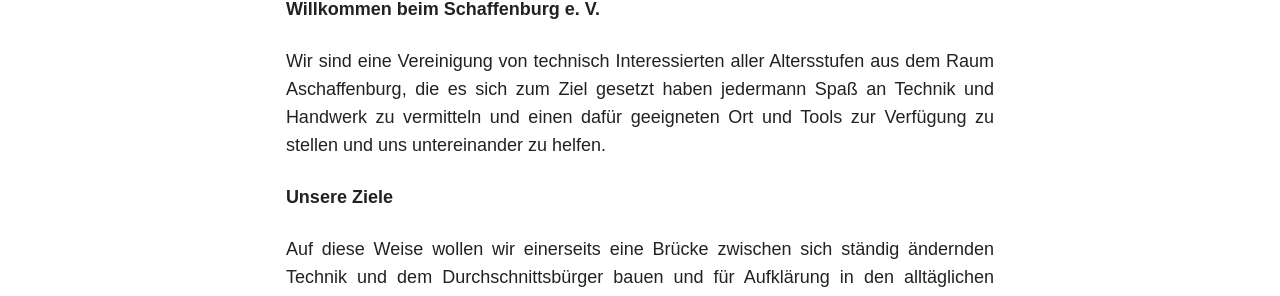
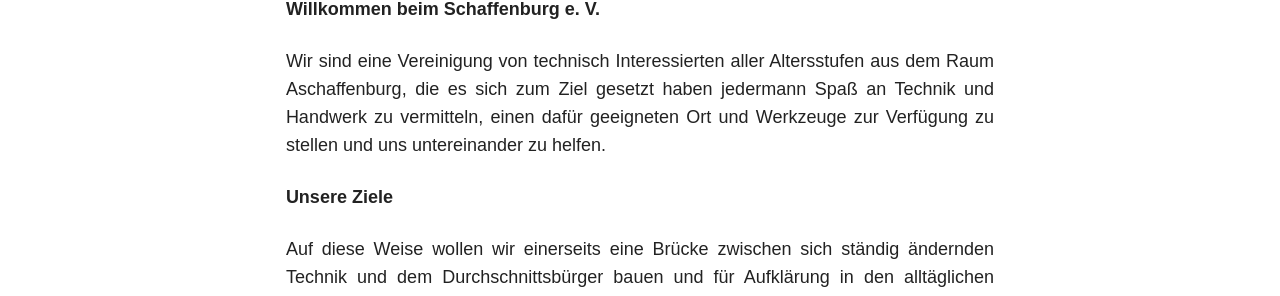
Before and after one commit to Schaffenburg/schaffenburg.github.io, a Jekyll site: the page built from index.md, in a window 1280 px wide. Shown: the part 456-752 px from the top of the page. Built offline with Jekyll 4.4.1, drawn with Linux system fonts in a browser that asks for light colours; nearby versions of some CDN libraries.

Commit message:
Update index.md

```diff
--- a/index.md
+++ b/index.md
@@ -6,7 +6,7 @@
 ---
 __Willkommen beim Schaffenburg e. V.__
 
-Wir sind eine Vereinigung von technisch Interessierten aller Altersstufen aus dem Raum Aschaffenburg, die es sich zum Ziel gesetzt haben jedermann Spaß an Technik und Handwerk zu vermitteln und einen dafür geeigneten Ort und Tools zur Verfügung zu stellen und uns untereinander zu helfen.
+Wir sind eine Vereinigung von technisch Interessierten aller Altersstufen aus dem Raum Aschaffenburg, die es sich zum Ziel gesetzt haben jedermann Spaß an Technik und Handwerk zu vermitteln, einen dafür geeigneten Ort und Werkzeuge zur Verfügung zu stellen und uns untereinander zu helfen.
 
 
 __Unsere Ziele__
```
